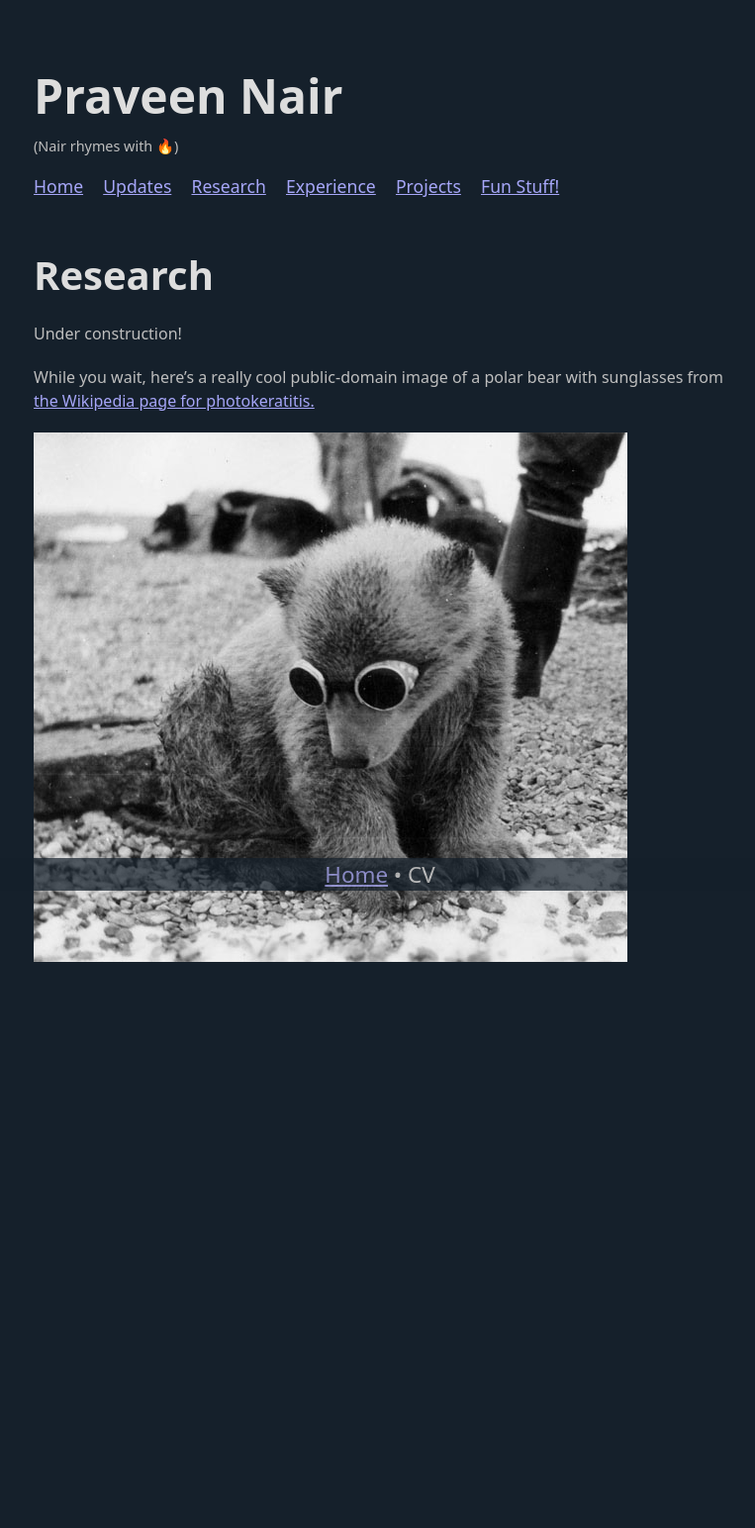
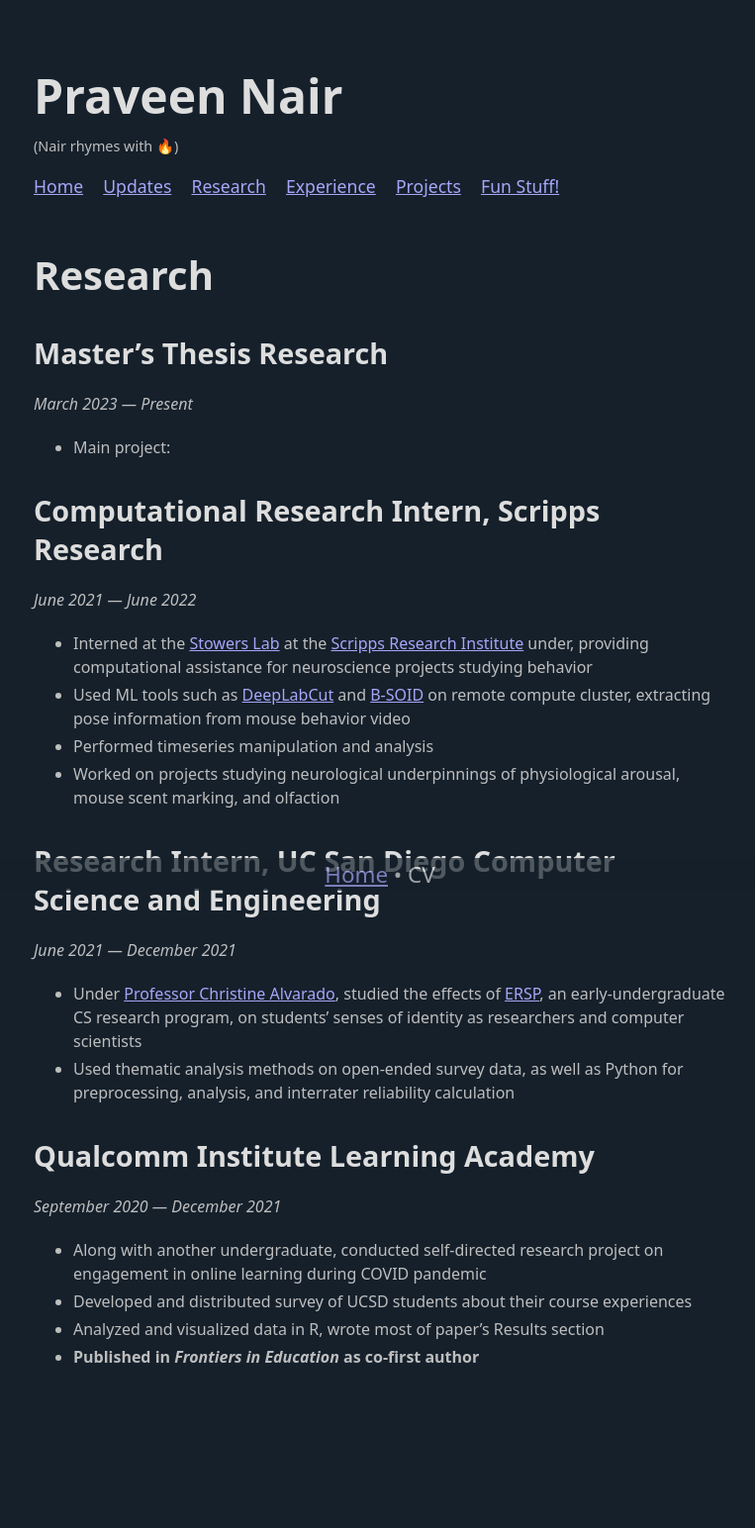
Before and after one commit to pnair7/pnair7.github.io, a Jekyll site: the page built from research.md, in a window 1280 px wide. Shown: the whole page at 99% size, without its empty margins (256-1019 px from the left). Built offline with Jekyll 4.4.1, drawn with Linux system fonts in a browser that asks for light colours; before the commit the page ends 1139 px from its top, so only the background shows below that.

Commit message:
Filled out most of research.md

```diff
--- a/research.md
+++ b/research.md
@@ -2,8 +2,29 @@
 title: Research
 ---
 
-Under construction!
+## Master's Thesis Research
+*March 2023 — Present*
 
-While you wait, here's a really cool public-domain image of a polar bear with sunglasses from [the Wikipedia page for photokeratitis.](https://en.wikipedia.org/wiki/Photokeratitis)
+- Main project:
 
-![polar bear cub with sunglasses and a lot of drip](/assets/polar_bear_drip.jpg)
+## Computational Research Intern, Scripps Research
+*June 2021 — June 2022*
+
+- Interned at the [Stowers Lab](https://www.stowerslab.com/) at the [Scripps Research Institute](https://www.scripps.edu/) under, providing computational assistance for neuroscience projects studying behavior
+- Used ML tools such as [DeepLabCut](https://deeplabcut.github.io/DeepLabCut/README.html) and [B-SOID](https://github.com/YttriLab/B-SOID) on remote compute cluster, extracting pose information from mouse behavior video
+- Performed timeseries manipulation and analysis
+- Worked on projects studying neurological underpinnings of physiological arousal, mouse scent marking, and olfaction
+
+## Research Intern, UC San Diego Computer Science and Engineering
+*June 2021 — December 2021*
+
+- Under [Professor Christine Alvarado](https://sites.google.com/a/eng.ucsd.edu/alvarado/), studied the effects of [ERSP](https://ersp.eng.ucsd.edu/), an early-undergraduate CS research program, on students' senses of identity as researchers and computer scientists
+- Used thematic analysis methods on open-ended survey data, as well as Python for preprocessing, analysis, and interrater reliability calculation
+
+## Qualcomm Institute Learning Academy
+*September 2020 — December 2021*
+
+- Along with another undergraduate, conducted self-directed research project on engagement in online learning during COVID pandemic
+- Developed and distributed survey of UCSD students about their course experiences
+- Analyzed and visualized data in R, wrote most of paper's Results section
+- **Published in *Frontiers in Education* as co-first author**
```
Also changed, not shown: about.md (deleted, +0 -7 lines), 3 other files.
